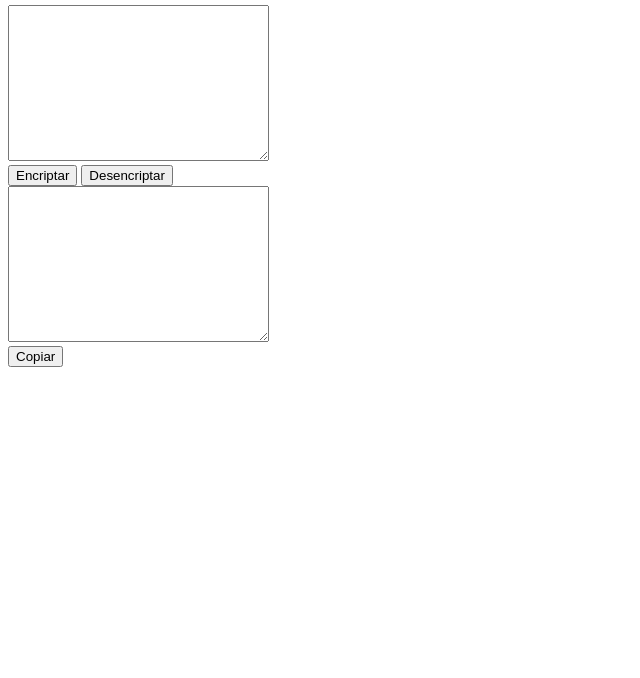
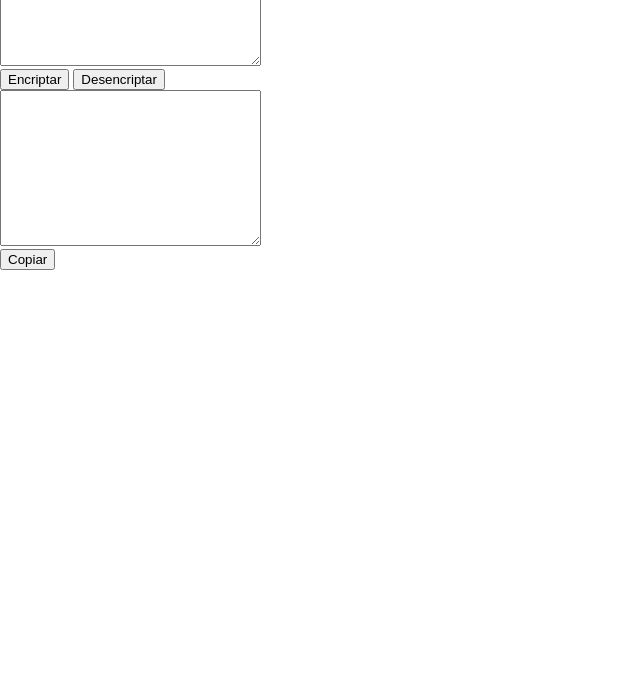
Before and after one commit to saalcazar/encrypt, a plain HTML site: page index.html in a window 1280 px wide. Shown: the part 122-800 px from the top of the page, without its empty margins (0-640 px from the left). Drawn offline with Linux system fonts and the light colour scheme.

Commit message:
Reset de los estilos

```diff
--- /dev/null
+++ b/css/reset.css
@@ -0,0 +1,48 @@
+/* http://meyerweb.com/eric/tools/css/reset/
+   v2.0 | 20110126
+   License: none (public domain)
+*/
+
+html, body, div, span, applet, object, iframe,
+h1, h2, h3, h4, h5, h6, p, blockquote, pre,
+a, abbr, acronym, address, big, cite, code,
+del, dfn, em, img, ins, kbd, q, s, samp,
+small, strike, strong, sub, sup, tt, var,
+b, u, i, center,
+dl, dt, dd, ol, ul, li,
+fieldset, form, label, legend,
+table, caption, tbody, tfoot, thead, tr, th, td,
+article, aside, canvas, details, embed,
+figure, figcaption, footer, header, hgroup,
+menu, nav, output, ruby, section, summary,
+time, mark, audio, video {
+	margin: 0;
+	padding: 0;
+	border: 0;
+	font-size: 100%;
+	font: inherit;
+	vertical-align: baseline;
+}
+/* HTML5 display-role reset for older browsers */
+article, aside, details, figcaption, figure,
+footer, header, hgroup, menu, nav, section {
+	display: block;
+}
+body {
+	line-height: 1;
+}
+ol, ul {
+	list-style: none;
+}
+blockquote, q {
+	quotes: none;
+}
+blockquote:before, blockquote:after,
+q:before, q:after {
+	content: '';
+	content: none;
+}
+table {
+	border-collapse: collapse;
+	border-spacing: 0;
+}
--- a/index.html
+++ b/index.html
@@ -4,6 +4,8 @@
   <meta charset="UTF-8">
   <meta http-equiv="X-UA-Compatible" content="IE=edge">
   <meta name="viewport" content="width=device-width, initial-scale=1.0">
+  <link rel="stylesheet" href="css/reset.css">
+  <link rel="stylesheet" href="css/style.css">
   <title>CipherGuard</title>
 </head>
 <body>
```
